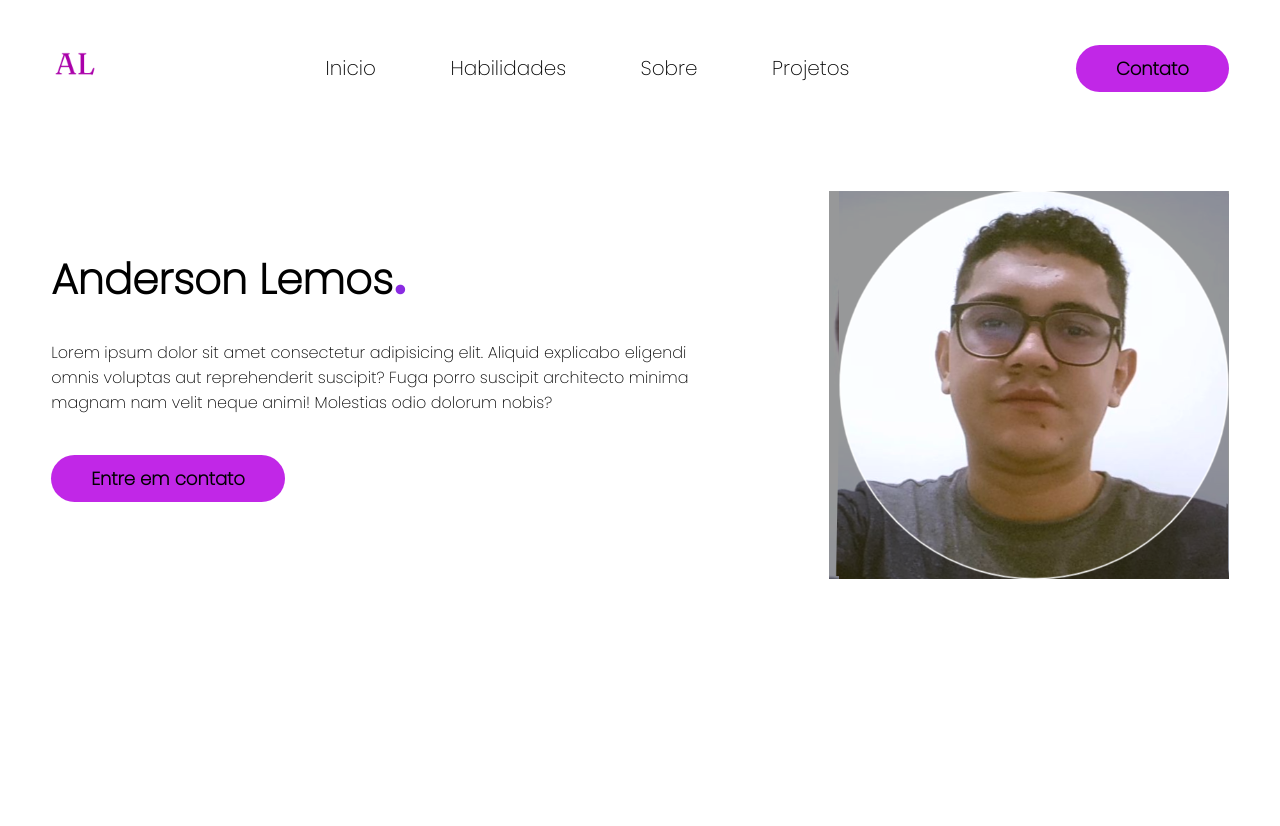
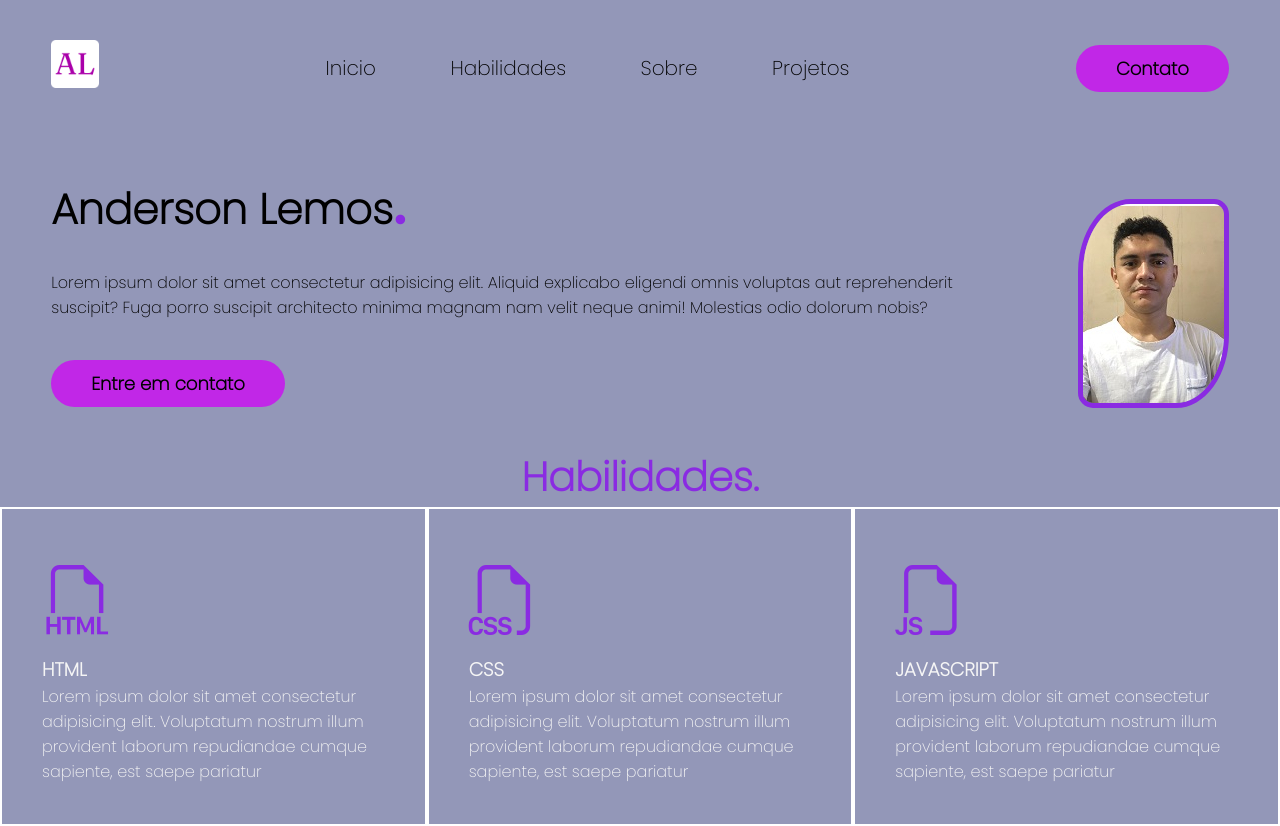
Before and after one commit to Andersonlmos/Portfolio-Anderson_Lemos, a plain HTML site: page index.html in a window 1280 px wide. Before the commit the page ends 800 px from the top, so only its background shows below. Drawn offline with nearby package versions, Linux system fonts and the light colour scheme.

Commit message:
alteração no site

```diff
--- a/index.html
+++ b/index.html
@@ -7,6 +7,11 @@
     <link rel="preconnect" href="https://fonts.googleapis.com">
 <link rel="preconnect" href="https://fonts.gstatic.com" crossorigin>
 <link href="https://fonts.googleapis.com/css2?family=Poppins:ital,wght@0,200;1,400&display=swap" rel="stylesheet">
+<!--FIM DO GOOGLE FONTS-->
+<!--BOOTSTRAP ICONS-->
+<link rel="stylesheet" href="https://cdn.jsdelivr.net/npm/bootstrap-icons@1.11.3/font/bootstrap-icons.min.css">
+<!--FIM BOOTSTRAP ICONS-->
+<link rel="stylesheet" href="https://cdn.jsdelivr.net/npm/bootstrap-icons@1.11.3/font/bootstrap-icons.min.css">
     <title>Portfolio</title>
 </head>
 <body>
@@ -47,11 +52,35 @@
                     </div><!--txt-topo-site-->
 
                     <div class="img-topo-site">
-                        <img src="./imagens/Captura de tela 2024-01-21 101704.png" alt="Anderson Lemos">
+                        <img class="foto" src="./imagens/WhatsApp Image 2024-01-25 at 18.33.24.jpeg" alt="Anderson Lemos">
                     </div><!--img-topo-site-->
                 </div><!--flex-->
             </div><!--interface-->
         </section><!--topo-do-site-->
+
+        <section class="habilidades">
+            <div class="interface">
+                <h2 class="titulo">Habilidades.</h2>
+                <div class="flex">
+                    <div class="box">
+                        <i class="bi bi-filetype-html"></i>
+                        <h3>HTML</h3>
+                        <p>Lorem ipsum dolor sit amet consectetur adipisicing elit. Voluptatum nostrum illum provident laborum repudiandae cumque sapiente, est saepe pariatur</p>
+                    </div>
+                        <div class="box">
+                        <i class="bi bi-filetype-css"></i>
+                        <h3>CSS</h3>
+                        <p>Lorem ipsum dolor sit amet consectetur adipisicing elit. Voluptatum nostrum illum provident laborum repudiandae cumque sapiente, est saepe pariatur</p>
+                    </div>
+                        <div class="box">
+                        <i class="bi bi-filetype-js"></i>
+                        <h3>JAVASCRIPT</h3>
+                        <p>Lorem ipsum dolor sit amet consectetur adipisicing elit. Voluptatum nostrum illum provident laborum repudiandae cumque sapiente, est saepe pariatur</p>
+                    </div>
+                    </div><!--box-->
+                </div><!--flex-->
+            </div><!--interface-->
+        </section><!--habilidades-->
     </main>
 </body>
 </html>
--- a/style.css
+++ b/style.css
@@ -7,7 +7,7 @@
 }
 
 body{
-    background-color: white;
+    background-color: rgb(147, 151, 184);
     height: 100%;
 }
 
@@ -28,6 +28,13 @@ body{
     border: 0;
     border-radius: 30px;
     cursor: pointer;
+}
+
+h2.titulo{
+    color: blueviolet;
+    font-size: 40px;
+    font-weight: 20px;
+    text-align: center;
 }
 /* ESTILO DO CABEÇALHO */
 header{
@@ -93,10 +100,9 @@ section.topo-do-site .flex{
     font-weight: 300;
     margin: 40px 0;
 }
-
-.topo-do-site .img-topo-site{
-    border-radius: 50%;
-    border-radius: 5px solid;
+.foto{
+    border: blueviolet solid 5px;
+    border-radius: 35% 15px;
 }
 
 .topo-do-site .img-topo-site{
@@ -112,3 +118,30 @@ section.topo-do-site .flex{
         top:30px;
     }
 }
+
+/* ESTILO DAS HABILIDADES */
+
+.section .habilidades{
+    padding: 40px 4%;
+}
+
+.section .habilidades .flex{
+    gap: 60px;
+
+}
+
+.habilidades .box{
+    color: rgb(245, 245, 245);
+    padding: 40px;
+    border: 2px solid white;
+}
+
+.habilidades .box i{
+font-size: 70px;
+color: blueviolet;
+}
+
+.habilidades.box h3{
+font-size: 18px;
+margin: 15px 4%;
+}
```
Also changed, not shown: imagens/WhatsApp Image 2024-01-25 at 18.33.24.jpeg (added).
